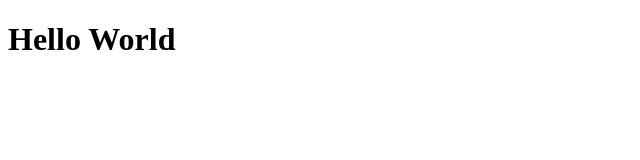
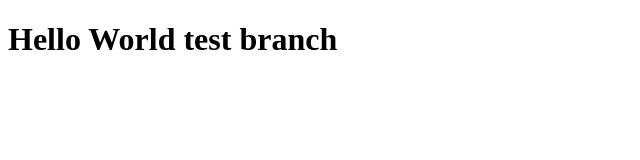
Before and after one commit to msdamalerio/git-tutorial, a plain HTML site: page index.html in a window 1280 px wide. Shown: the whole page, without its empty margins (0-640 px from the left). Drawn offline with Linux system fonts and the light colour scheme.

Commit message:
test branch

```diff
--- a/index.html
+++ b/index.html
@@ -6,6 +6,6 @@
         <title>Document</title>
     </head>
     <body>
-        <h1>Hello World</h1>
+        <h1>Hello World test branch</h1>
     </body>
 </html>
```
